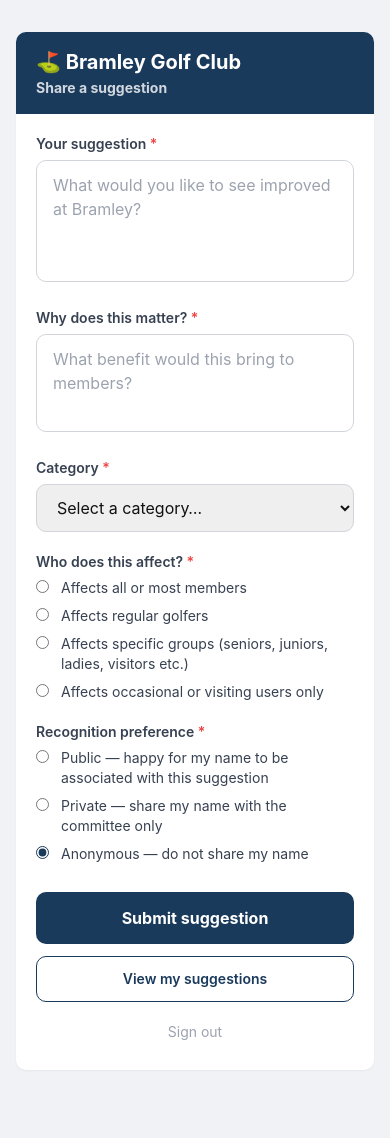
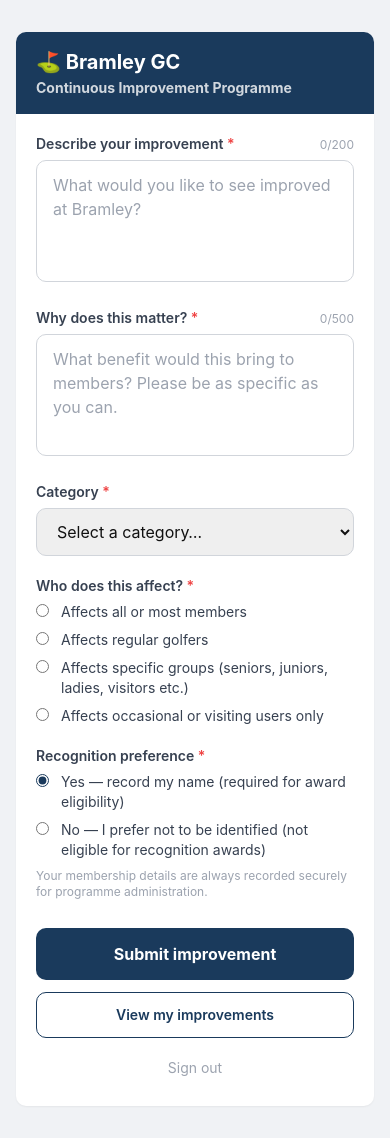
Before and after one commit to johnnydw-bit/BCI, a Next.js app: page /submit in a window 390 px wide. Before the commit the page ends 1102 px from the top, so only its background shows below. Built offline with nearby package versions, Linux system fonts and the light colour scheme.

Commit message:
UX: responsive layout, CI terminology, headings, char counters, Other category, simplified recognition

```diff
--- a/app/layout.tsx
+++ b/app/layout.tsx
@@ -2,8 +2,8 @@
 import './globals.css'
 
 export const metadata: Metadata = {
-  title: 'Bramley GC — Member Suggestions',
-  description: 'Share your ideas to help improve Bramley Golf Club',
+  title: 'Bramley GC — Continuous Improvement Programme',
+  description: 'Share your improvement ideas as part of the Bramley GC Continuous Improvement Programme',
 }
 
 export default function RootLayout({ children }: { children: React.ReactNode }) {
--- a/app/my-suggestions/page.tsx
+++ b/app/my-improvements/page.tsx
@@ -4,7 +4,7 @@
 import { useRouter } from 'next/navigation'
 import { CATEGORIES, STATUS_LABELS } from '@/lib/categories'
 
-interface Suggestion {
+interface Improvement {
   id: number
   description: string
   category: string
@@ -14,9 +14,9 @@
   created_at: string
 }
 
-export default function MySuggestionsPage() {
+export default function MyImprovementsPage() {
   const router = useRouter()
-  const [suggestions, setSuggestions] = useState<Suggestion[]>([])
+  const [improvements, setImprovements] = useState<Improvement[]>([])
   const [loading, setLoading] = useState(true)
 
   useEffect(() => {
@@ -26,7 +26,7 @@
         return r.json()
       })
       .then((data) => {
-        if (data) setSuggestions(data.suggestions)
+        if (data) setImprovements(data.suggestions)
       })
       .finally(() => setLoading(false))
   }, [router])
@@ -49,8 +49,8 @@
   return (
     <div className="bramley-card">
       <div className="bramley-header">
-        <h1 className="text-xl font-bold">⛳ Bramley Golf Club</h1>
-        <p className="text-sm opacity-80 mt-0.5">My suggestions</p>
+        <h1 className="text-xl font-bold">⛳ Bramley GC</h1>
+        <p className="text-sm opacity-80 mt-0.5">Continuous Improvement Programme</p>
       </div>
 
       <div className="bramley-body space-y-4">
@@ -58,12 +58,12 @@
           <div className="flex justify-center py-8">
             <span className="spinner" style={{ borderColor: 'var(--bramley-navy)', borderTopColor: 'transparent' }} />
           </div>
-        ) : suggestions.length === 0 ? (
+        ) : improvements.length === 0 ? (
           <div className="text-center py-8 text-gray-500">
-            <p>You haven&apos;t submitted any suggestions yet.</p>
+            <p>You haven&apos;t submitted any improvements yet.</p>
           </div>
         ) : (
-          suggestions.map((s) => (
+          improvements.map((s) => (
             <div key={s.id} className="border border-gray-200 rounded-[10px] p-4 space-y-2">
               <div className="flex items-start justify-between gap-2">
                 <span className={`bramley-badge ${statusClass(s.status)}`}>
@@ -83,7 +83,7 @@
         )}
 
         <button onClick={() => router.push('/submit')} className="bramley-btn">
-          Submit a suggestion
+          Submit an improvement
         </button>
         <button onClick={handleLogout} className="text-sm text-gray-400 w-full py-2 hover:text-gray-600">
           Sign out
--- a/app/page.tsx
+++ b/app/page.tsx
@@ -56,8 +56,8 @@
   return (
     <div className="bramley-card">
       <div className="bramley-header">
-        <h1 className="text-xl font-bold">⛳ Bramley Golf Club</h1>
-        <p className="text-sm opacity-80 mt-0.5">Member Suggestions</p>
+        <h1 className="text-xl font-bold">⛳ Bramley GC</h1>
+        <p className="text-sm opacity-80 mt-0.5">Continuous Improvement Programme</p>
       </div>
 
       <div className="bramley-body">
--- a/app/submit/page.tsx
+++ b/app/submit/page.tsx
@@ -3,6 +3,9 @@
 import { useState } from 'react'
 import { useRouter } from 'next/navigation'
 import { CATEGORIES, IMPACT_OPTIONS, RECOGNITION_OPTIONS } from '@/lib/categories'
+
+const DESC_MAX = 200
+const BENEFIT_MAX = 500
 
 type Step = 'form' | 'submitting' | 'success' | 'rejected'
 
@@ -13,31 +16,22 @@
   const [benefit, setBenefit] = useState('')
   const [category, setCategory] = useState('')
   const [impact, setImpact] = useState<number | ''>('')
-  const [recognition, setRecognition] = useState('anonymous')
+  const [recognition, setRecognition] = useState('named')
   const [message, setMessage] = useState('')
 
   async function handleSubmit(e: React.FormEvent) {
     e.preventDefault()
     setStep('submitting')
-
     try {
       const res = await fetch('/api/submit', {
         method: 'POST',
         headers: { 'Content-Type': 'application/json' },
         body: JSON.stringify({ description, benefit, category, impact: Number(impact), recognition }),
       })
-
       if (res.status === 401) { router.push('/'); return }
-
       const data = await res.json()
-
-      if (data.rejected) {
-        setMessage(data.message)
-        setStep('rejected')
-      } else {
-        setMessage(data.message)
-        setStep('success')
-      }
+      setMessage(data.message)
+      setStep(data.rejected ? 'rejected' : 'success')
     } catch {
       setMessage('Something went wrong. Please try again.')
       setStep('rejected')
@@ -52,10 +46,13 @@
   if (step === 'submitting') {
     return (
       <div className="bramley-card">
-        <div className="bramley-header">⛳ Bramley Golf Club</div>
+        <div className="bramley-header">
+          <h1 className="text-xl font-bold">⛳ Bramley GC</h1>
+          <p className="text-sm opacity-80 mt-0.5">Continuous Improvement Programme</p>
+        </div>
         <div className="bramley-body flex flex-col items-center py-12 gap-4">
           <span className="spinner" style={{ borderColor: 'var(--bramley-navy)', borderTopColor: 'transparent' }} />
-          <p className="text-gray-600">Reviewing your suggestion…</p>
+          <p className="text-gray-600">Reviewing your improvement…</p>
         </div>
       </div>
     )
@@ -64,21 +61,22 @@
   if (step === 'success') {
     return (
       <div className="bramley-card">
-        <div className="bramley-header">⛳ Bramley Golf Club</div>
+        <div className="bramley-header">
+          <h1 className="text-xl font-bold">⛳ Bramley GC</h1>
+          <p className="text-sm opacity-80 mt-0.5">Continuous Improvement Programme</p>
+        </div>
         <div className="bramley-body space-y-4">
           <div className="bg-green-50 border border-green-200 rounded-[10px] p-4">
-            <p className="text-green-800 font-semibold text-sm">✓ Suggestion received</p>
+            <p className="text-green-800 font-semibold text-sm">✓ Improvement received</p>
             <p className="text-green-700 text-sm mt-1">{message}</p>
           </div>
-          <button onClick={() => setStep('form')} className="bramley-btn">
-            Submit another suggestion
+          <button onClick={() => { setStep('form'); setDescription(''); setBenefit(''); setCategory(''); setImpact('') }} className="bramley-btn">
+            Submit another improvement
           </button>
-          <button onClick={() => router.push('/my-suggestions')} className="bramley-btn-secondary">
-            View my suggestions
+          <button onClick={() => router.push('/my-improvements')} className="bramley-btn-secondary">
+            View my improvements
           </button>
-          <button onClick={handleLogout} className="text-sm text-gray-400 w-full py-2 hover:text-gray-600">
-            Sign out
-          </button>
+          <button onClick={handleLogout} className="text-sm text-gray-400 w-full py-2 hover:text-gray-600">Sign out</button>
         </div>
       </div>
     )
@@ -87,14 +85,15 @@
   if (step === 'rejected') {
     return (
       <div className="bramley-card">
-        <div className="bramley-header">⛳ Bramley Golf Club</div>
+        <div className="bramley-header">
+          <h1 className="text-xl font-bold">⛳ Bramley GC</h1>
+          <p className="text-sm opacity-80 mt-0.5">Continuous Improvement Programme</p>
+        </div>
         <div className="bramley-body space-y-4">
           <div className="bg-amber-50 border border-amber-200 rounded-[10px] p-4">
             <p className="text-amber-800 text-sm">{message}</p>
           </div>
-          <button onClick={() => setStep('form')} className="bramley-btn">
-            Try again
-          </button>
+          <button onClick={() => setStep('form')} className="bramley-btn">Try again</button>
         </div>
       </div>
     )
@@ -103,50 +102,51 @@
   return (
     <div className="bramley-card">
       <div className="bramley-header">
-        <h1 className="text-xl font-bold">⛳ Bramley Golf Club</h1>
-        <p className="text-sm opacity-80 mt-0.5">Share a suggestion</p>
+        <h1 className="text-xl font-bold">⛳ Bramley GC</h1>
+        <p className="text-sm opacity-80 mt-0.5">Continuous Improvement Programme</p>
       </div>
-
       <div className="bramley-body">
         <form onSubmit={handleSubmit} className="space-y-5">
+
           <div>
-            <label className="bramley-label">
-              Your suggestion <span className="text-red-500">*</span>
-            </label>
+            <div className="flex justify-between items-baseline mb-1.5">
+              <label className="bramley-label mb-0">Describe your improvement <span className="text-red-500">*</span></label>
+              <span className={`text-xs ${description.length > DESC_MAX ? 'text-red-500 font-semibold' : 'text-gray-400'}`}>
+                {description.length}/{DESC_MAX}
+              </span>
+            </div>
             <textarea
               className="bramley-input resize-none"
               rows={4}
               value={description}
               onChange={(e) => setDescription(e.target.value)}
               placeholder="What would you like to see improved at Bramley?"
+              maxLength={DESC_MAX}
               required
             />
           </div>
 
           <div>
-            <label className="bramley-label">
-              Why does this matter? <span className="text-red-500">*</span>
-            </label>
+            <div className="flex justify-between items-baseline mb-1.5">
+              <label className="bramley-label mb-0">Why does this matter? <span className="text-red-500">*</span></label>
+              <span className={`text-xs ${benefit.length > BENEFIT_MAX ? 'text-red-500 font-semibold' : 'text-gray-400'}`}>
+                {benefit.length}/{BENEFIT_MAX}
+              </span>
+            </div>
             <textarea
               className="bramley-input resize-none"
-              rows={3}
+              rows={4}
               value={benefit}
               onChange={(e) => setBenefit(e.target.value)}
-              placeholder="What benefit would this bring to members?"
+              placeholder="What benefit would this bring to members? Please be as specific as you can."
+              maxLength={BENEFIT_MAX}
               required
             />
           </div>
 
           <div>
-            <label className="bramley-label">
-              Category <span className="text-red-500">*</span>
-            </label>
-            <select
-              className="bramley-input"
-              value={category}
-              onChange={(e) => setCategory(e.target.value)}
-              required
-            >
+            <label className="bramley-label">Category <span className="text-red-500">*</span></label>
+            <select className="bramley-input" value={category} onChange={(e) => setCategory(e.target.value)} required>
               <option value="">Select a category…</option>
               {CATEGORIES.map((c) => (
                 <option key={c.value} value={c.value}>{c.label}</option>
@@ -155,9 +155,7 @@
           </div>
 
           <div>
-            <label className="bramley-label">
-              Who does this affect? <span className="text-red-500">*</span>
-            </label>
+            <label className="bramley-label">Who does this affect? <span className="text-red-500">*</span></label>
             <div className="space-y-2">
               {IMPACT_OPTIONS.map((opt) => (
                 <label key={opt.value} className="flex items-start gap-3 cursor-pointer group">
@@ -177,9 +175,7 @@
           </div>
 
           <div>
-            <label className="bramley-label">
-              Recognition preference <span className="text-red-500">*</span>
-            </label>
+            <label className="bramley-label">Recognition preference <span className="text-red-500">*</span></label>
             <div className="space-y-2">
               {RECOGNITION_OPTIONS.map((opt) => (
                 <label key={opt.value} className="flex items-start gap-3 cursor-pointer group">
@@ -195,24 +191,17 @@
                 </label>
               ))}
             </div>
+            <p className="text-xs text-gray-400 mt-2">Your membership details are always recorded securely for programme administration.</p>
           </div>
 
           <div className="pt-2 space-y-3">
-            <button type="submit" className="bramley-btn">
-              Submit suggestion
+            <button type="submit" disabled={description.length > DESC_MAX || benefit.length > BENEFIT_MAX} className="bramley-btn">
+              Submit improvement
             </button>
-            <button
-              type="button"
-              onClick={() => router.push('/my-suggestions')}
-              className="bramley-btn-secondary"
-            >
-              View my suggestions
+            <button type="button" onClick={() => router.push('/my-improvements')} className="bramley-btn-secondary">
+              View my improvements
             </button>
-            <button
-              type="button"
-              onClick={handleLogout}
-              className="text-sm text-gray-400 w-full py-2 hover:text-gray-600"
-            >
+            <button type="button" onClick={handleLogout} className="text-sm text-gray-400 w-full py-2 hover:text-gray-600">
               Sign out
             </button>
           </div>
--- a/app/triage/page.tsx
+++ b/app/triage/page.tsx
@@ -102,7 +102,7 @@
   }, {})
 
   return (
-    <div className="w-full max-w-3xl mx-auto space-y-4">
+    <div className="w-full max-w-3xl lg:max-w-5xl mx-auto space-y-4">
       {/* Header */}
       <div className="bramley-card">
         <div className="bramley-header flex justify-between items-center">
@@ -114,7 +114,7 @@
         </div>
         <div className="bramley-body">
           <p className="text-sm text-gray-600">
-            {data.submissions.length} suggestion{data.submissions.length !== 1 ? 's' : ''} in this view
+            {data.submissions.length} improvement{data.submissions.length !== 1 ? 's' : ''} in this view
             {urgent.length > 0 && <span className="ml-2 text-red-600 font-semibold">· {urgent.length} urgent H&amp;S</span>}
           </p>
         </div>
@@ -214,7 +214,7 @@
       {expanded && (
         <div className="px-4 pb-4 border-t border-gray-100 space-y-3 pt-3">
           <div>
-            <p className="text-xs font-semibold text-gray-500 uppercase tracking-wide mb-1">Suggestion</p>
+            <p className="text-xs font-semibold text-gray-500 uppercase tracking-wide mb-1">Improvement</p>
             <p className="text-sm text-gray-800">{s.description}</p>
           </div>
           <div>
--- a/lib/categories.ts
+++ b/lib/categories.ts
@@ -7,6 +7,7 @@
   { value: 'restaurant',       label: 'Restaurant / Catering',     director: 'F&B Director',               ceiling: 5  },
   { value: 'bar',              label: 'Bar',                       director: 'F&B Director',               ceiling: 6  },
   { value: 'pro_shop',         label: 'Pro Shop',                  director: 'Commercial Director',        ceiling: 3  },
+  { value: 'other',            label: 'Other',                     director: 'Club Manager',               ceiling: 5  },
 ] as const
 
 export type CategoryValue = typeof CATEGORIES[number]['value']
@@ -19,9 +20,8 @@
 ] as const
 
 export const RECOGNITION_OPTIONS = [
-  { value: 'public',    label: 'Public — happy for my name to be associated with this suggestion' },
-  { value: 'private',   label: 'Private — share my name with the committee only' },
-  { value: 'anonymous', label: 'Anonymous — do not share my name' },
+  { value: 'named',     label: 'Yes — record my name (required for award eligibility)' },
+  { value: 'anonymous', label: 'No — I prefer not to be identified (not eligible for recognition awards)' },
 ] as const
 
 export const STATUS_LABELS: Record<string, string> = {
@@ -37,6 +37,6 @@
   'Estate Director':     ['clubhouse', 'grounds', 'refreshments'],
   'F&B Director':        ['restaurant', 'bar', 'refreshments'],
   'Commercial Director': ['pro_shop'],
-  'Club Manager':        ['course', 'competitions', 'clubhouse', 'grounds', 'refreshments', 'restaurant', 'bar', 'pro_shop'],
-  'Chair':               ['course', 'competitions', 'clubhouse', 'grounds', 'refreshments', 'restaurant', 'bar', 'pro_shop'],
+  'Club Manager':        ['course', 'competitions', 'clubhouse', 'grounds', 'refreshments', 'restaurant', 'bar', 'pro_shop', 'other'],
+  'Chair':               ['course', 'competitions', 'clubhouse', 'grounds', 'refreshments', 'restaurant', 'bar', 'pro_shop', 'other'],
 }
```
Also changed, not shown: app/globals.css (+9 -0 lines).
